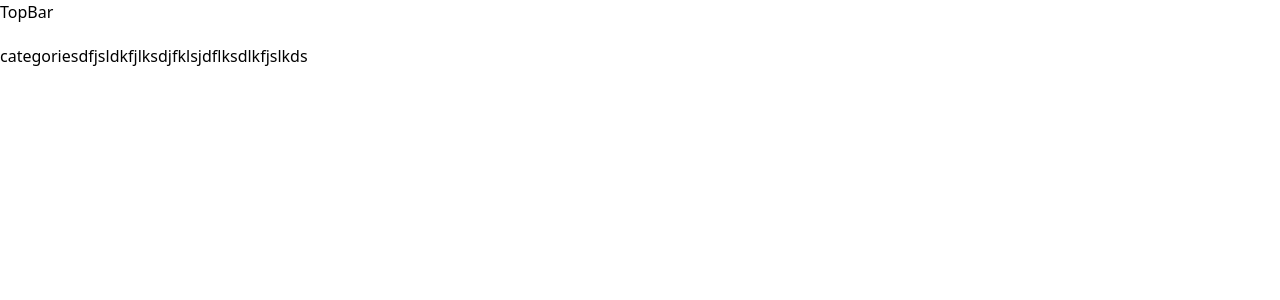
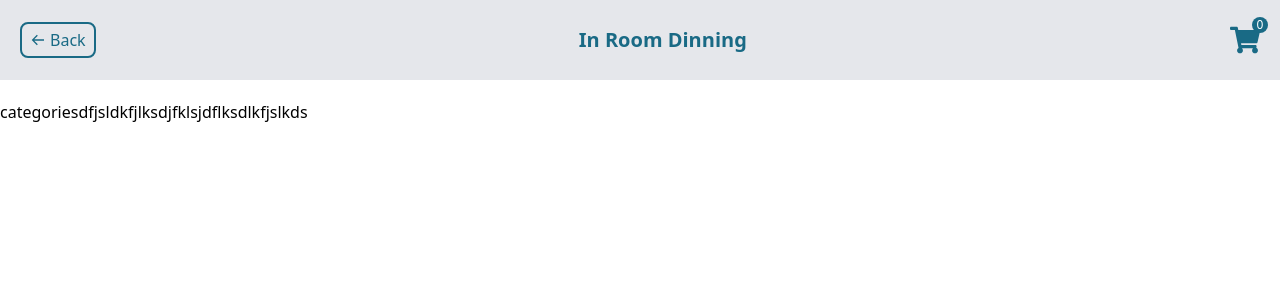
Before and after one commit to Majd42/Restaurant-React, a React (Vite) app: page /categories in a window 1280 px wide. Shown: the top 300 px of the page. Built offline with nearby package versions, Linux system fonts and the light colour scheme; no server answers.

Commit message:
adding topbar

```diff
--- a/package.json
+++ b/package.json
@@ -14,6 +14,7 @@
     "axios": "^1.7.9",
     "react": "^19.0.0",
     "react-dom": "^19.0.0",
+    "react-icons": "^5.5.0",
     "react-redux": "^9.2.0",
     "react-router": "^7.2.0"
   },
--- /dev/null
+++ b/src/components/CartBadge.tsx
@@ -0,0 +1,16 @@
+import { useState } from "react";
+import { FaShoppingCart } from "react-icons/fa";
+
+const CartBadge = () => {
+  const [cartItemsCount, setCartItemsCount] = useState(0);
+  return (
+    <button className="relative">
+      <FaShoppingCart className="text-primary" size={30} />
+      <div className="absolute -top-2 -right-2 bg-primary rounded-full w-4 h-4 text-xs text-white">
+        {cartItemsCount}
+      </div>
+    </button>
+  );
+};
+
+export default CartBadge;
--- a/src/components/Layout.tsx
+++ b/src/components/Layout.tsx
@@ -1,10 +1,11 @@
 import React from "react";
 import { Outlet } from "react-router";
+import TopBar from "./TopBar";
 
 const Layout = () => {
   return (
     <div>
-      TopBar
+      <TopBar />
       <Outlet />
     </div>
   );
--- /dev/null
+++ b/src/components/TopBar.tsx
@@ -0,0 +1,16 @@
+import { BiArrowBack } from "react-icons/bi";
+import CartBadge from "./CartBadge";
+
+const TopBar = () => {
+  return (
+    <div className="bg-gray-200 h-20 flex flex-row justify-between items-center px-5">
+      <button className="border-2 border-primary rounded-lg px-2 py-1 flex flex-row justify-center items-center gap-1 text-primary ">
+        <BiArrowBack /> Back
+      </button>
+      <h1 className="text-xl text-primary font-bold"> In Room Dinning</h1>
+      <CartBadge />
+    </div>
+  );
+};
+
+export default TopBar;
--- a/tailwind.config.js
+++ b/tailwind.config.js
@@ -2,7 +2,11 @@
 export default {
   content: ["./index.html", "./src/**/*.{js,ts,jsx,tsx}"],
   theme: {
-    extend: {},
+    extend: {
+      colors: {
+        primary: "#196A85",
+      },
+    },
   },
   plugins: [],
 };
```
Also changed, not shown: 1 other file (tests, documents, lock files or other folders).
